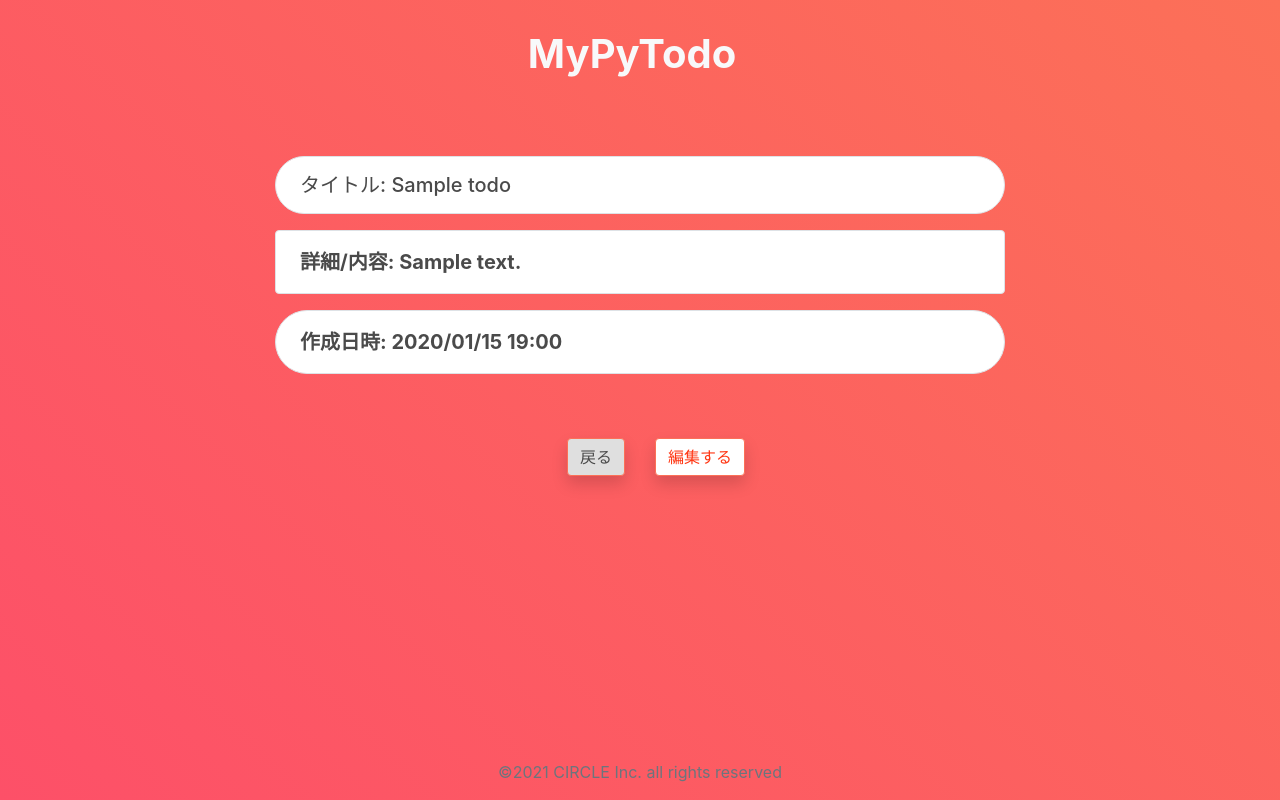
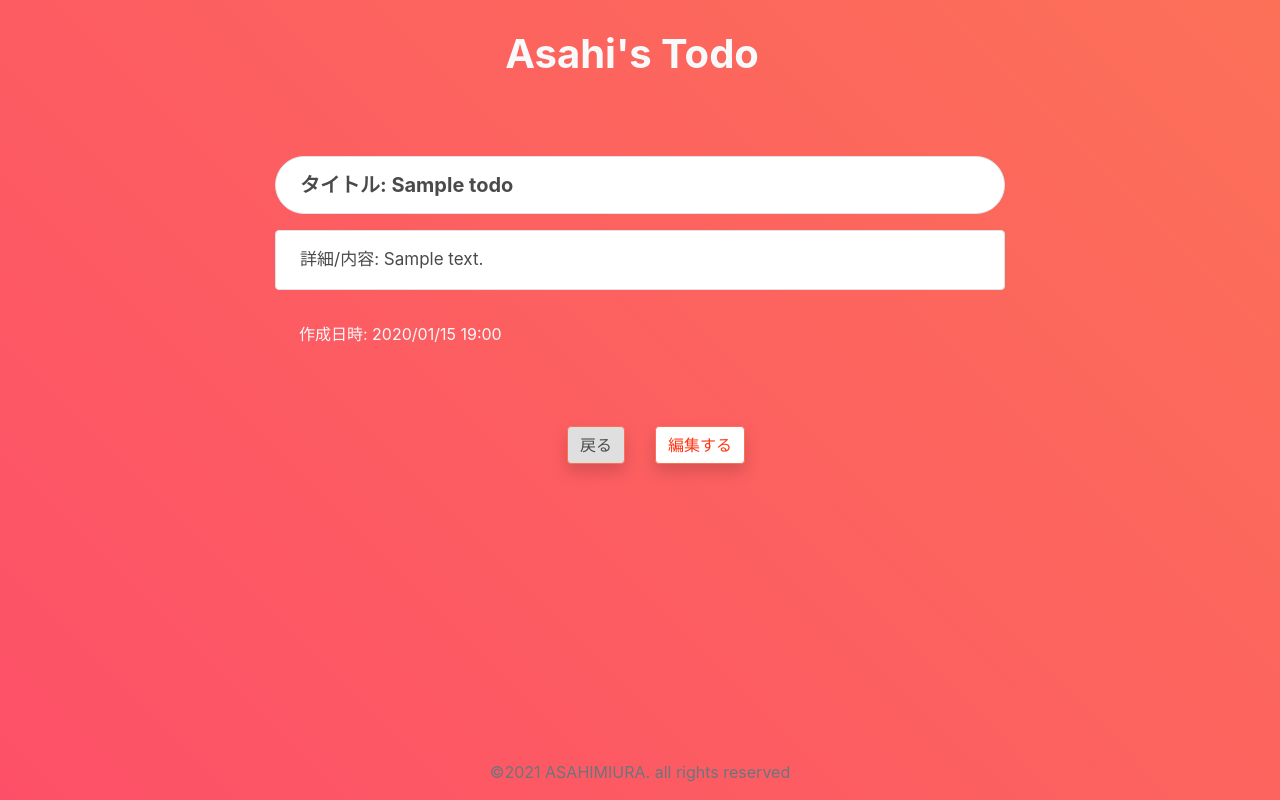
Before and after one commit to Asahi-jp/mypytodo, a Django app: page /1 in a window 1280 px wide. Run offline with Django 3.2, Linux system fonts and the light colour scheme; a user stored in the database is signed in; tables that the repository leaves empty hold one stand-in row (values such as "Sample post"); some libraries are stand-ins or nearby versions.

Commit message:
テンプレート修正

```diff
--- a/static/assets/css/mypytodo.css
+++ b/static/assets/css/mypytodo.css
@@ -1,3 +1,6 @@
+.font-17{
+    font-size: 17px;
+}
 .font-20{
     font-size: 20px;
 }
@@ -25,6 +28,7 @@
 .todo-title{
     font-size: 18px;
     color: #4a4a4a;
+    font-weight: bold;
 }
 .plus-btn{
     position: fixed;
@@ -48,3 +52,8 @@ footer{
     border: rgba(122, 122, 122, 0.4);
     box-shadow: none;
 }
+@media screen and (max-width:768px) {
+    .pl-0-mobile{
+        padding-left: 0px !important;
+    }
+}
--- a/templates/includes/base/footer.html
+++ b/templates/includes/base/footer.html
@@ -1,5 +1,5 @@
 <footer class="py-3">
     <div class="text-center">
-        <span class="text-muted">©2021 CIRCLE Inc. all rights reserved</span>
+        <span class="text-muted">©2021 ASAHIMIURA. all rights reserved</span>
     </div>
 </footer>
--- a/templates/includes/base/nav.html
+++ b/templates/includes/base/nav.html
@@ -1,4 +1,4 @@
 {% load static %}
 <nav class="text-center mb-5">
-    <a class="navbar-brand py-4 text-light font-40 font-weight-bold" href="/">MyPyTodo</a>
+    <a class="navbar-brand py-4 text-light font-40 font-weight-bold" href="/">Asahi's Todo</a>
 </nav>
--- a/templates/index.html
+++ b/templates/index.html
@@ -17,7 +17,7 @@
                                     </div>
                                 </div>
                                 <div class="col-2 col-md-3">
-                                    <div class="text-right px-3">
+                                    <div class="text-right px-3 pl-0-mobile">
                                         <a href="{% url 'todo:todo_delete' todo.pk %}">
                                             <i class="icofont-ui-delete text-pink font-20 text-danger"></i>
                                         </a>
--- a/templates/todo/detail.html
+++ b/templates/todo/detail.html
@@ -7,21 +7,21 @@
         <div class="row">
             <div class="col-11 col-lg-8 mx-auto mb-3">
                 <div class="card border rounded-pill py-3 text-dark-light px-4">
-                    <h5 class="mb-0 font-20">タイトル: {{ todo.title }}</h5>
+                    <h5 class="mb-0 font-20 font-weight-bold">タイトル: {{ todo.title }}</h5>
                 </div>
             </div>
         </div>
         <div class="row">
             <div class="col-11 col-lg-8 mx-auto mb-3">
                 <div class="card border rounded py-3 text-dark-light px-4">
-                    <p class="mb-0 font-weight-bold font-20">詳細/内容: {{ todo.body|linebreaksbr }}</p>
+                    <p class="mb-0 font-17">詳細/内容: {{ todo.body|linebreaksbr }}</p>
                 </div>
             </div>
         </div>
         <div class="row">
             <div class="col-11 col-lg-8 mx-auto mb-3">
-                <div class="card border rounded-pill py-3 text-dark-light px-4">
-                    <span class="mb-0 font-weight-bold font-20">作成日時: {{ todo.created|date:'Y/m/d H:i' }}</span>
+                <div class="py-3 px-4">
+                    <span class="mb-0 text-light">作成日時: {{ todo.created|date:'Y/m/d H:i' }}</span>
                 </div>
             </div>
         </div>
```
